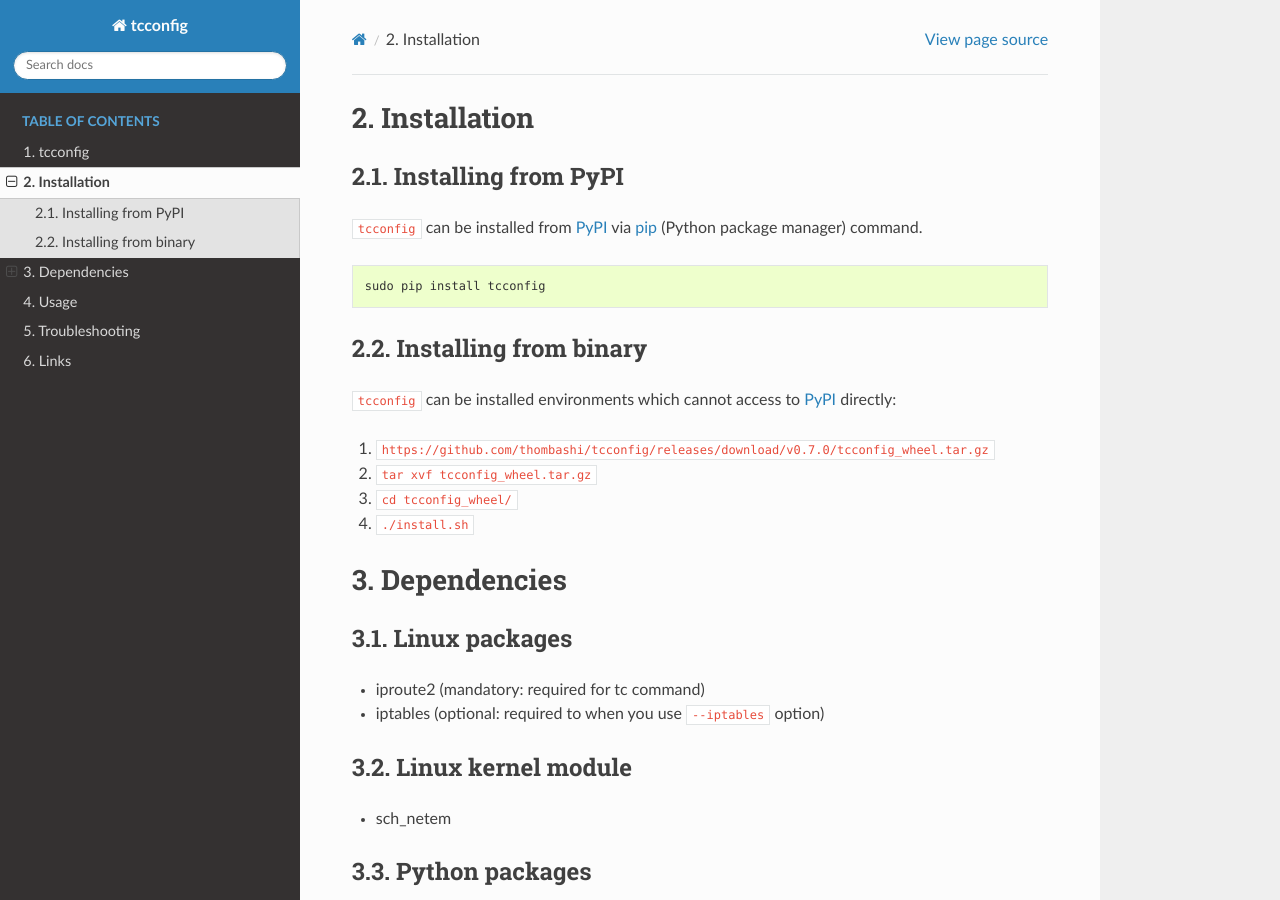
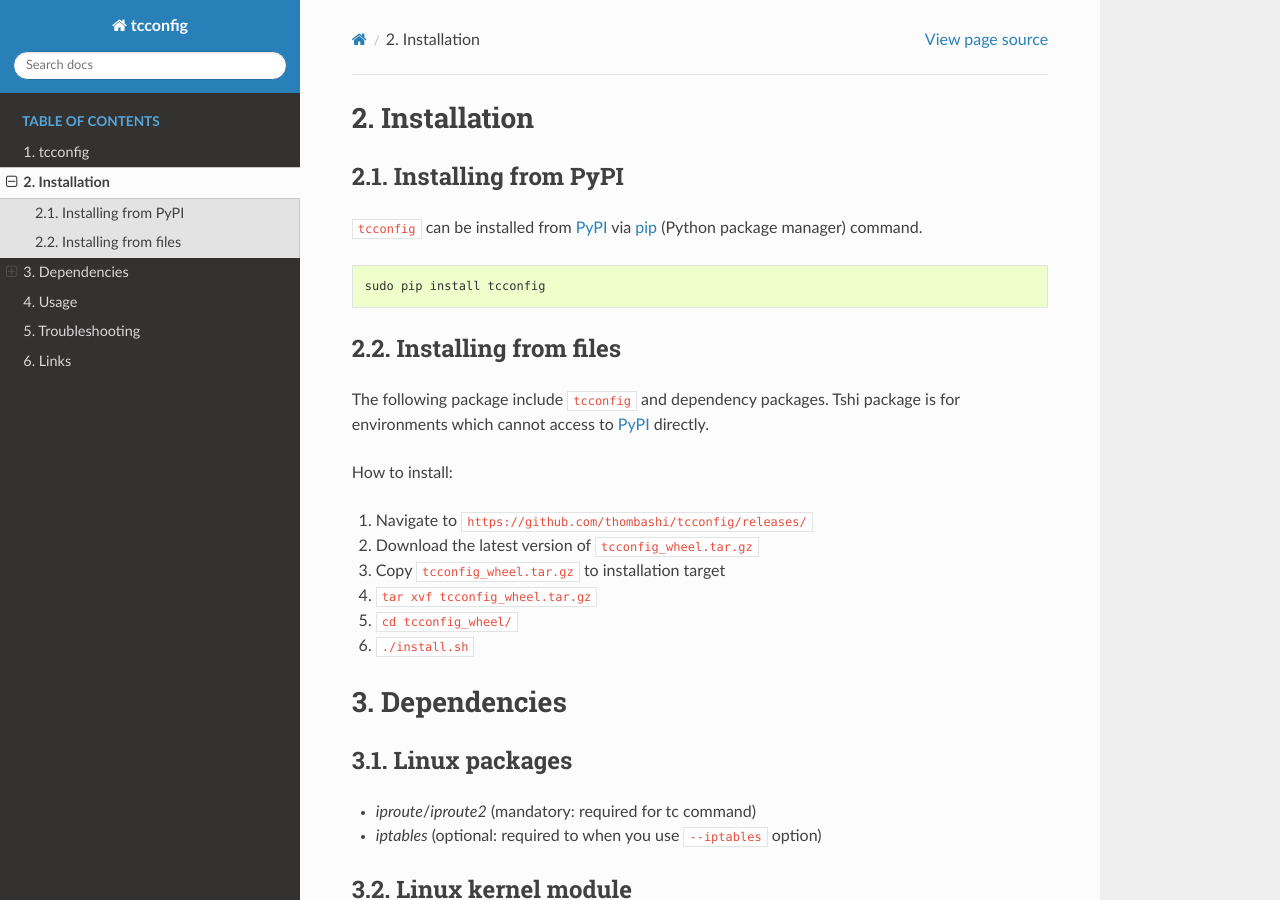
Before and after one commit to thombashi/tcconfig, a Sphinx documentation site: the page built from docs/pages/installation.rst, in a window 1280 px wide and 900 px high. Built offline with Sphinx 7.4.7 and the Read the Docs theme 2.0.0, drawn with Linux system fonts in a browser that asks for light colours; pages that are not in the unit, such as notebooks, are missing from menus.

Commit message:
Update docs

```diff
--- a/docs/pages/installation.rst
+++ b/docs/pages/installation.rst
@@ -11,15 +11,20 @@ Installing from PyPI
     sudo pip install tcconfig
 
 
-Installing from binary
+Installing from files
 ------------------------------
-``tcconfig`` can be installed environments which cannot access to
-`PyPI <https://pypi.python.org/pypi>`__ directly:
+The following package include ``tcconfig`` and dependency packages.
+Tshi package is for environments which cannot access to
+`PyPI <https://pypi.python.org/pypi>`__ directly.
 
-1. ``https://github.com/thombashi/tcconfig/releases/download/v0.7.0/tcconfig_wheel.tar.gz``
-2. ``tar xvf tcconfig_wheel.tar.gz``
-3. ``cd tcconfig_wheel/``
-4. ``./install.sh``
+How to install:
+
+1. Navigate to ``https://github.com/thombashi/tcconfig/releases/``
+2. Download the latest version of ``tcconfig_wheel.tar.gz``
+3. Copy ``tcconfig_wheel.tar.gz`` to installation target
+4. ``tar xvf tcconfig_wheel.tar.gz``
+5. ``cd tcconfig_wheel/``
+6. ``./install.sh``
 
 
 Dependencies
@@ -27,8 +32,8 @@ Dependencies
 
 Linux packages
 --------------
-- iproute2 (mandatory: required for tc command)
-- iptables (optional: required to when you use ``--iptables`` option)
+- `iproute`/`iproute2` (mandatory: required for tc command)
+- `iptables` (optional: required to when you use ``--iptables`` option)
 
 Linux kernel module
 ----------------------------
```
Also changed, not shown: docs/pages/usage/tcdel/tcdel_help_output.txt (+7 -4 lines), docs/pages/usage/tcset/advanced_usage.rst (+21 -15 lines), docs/pages/usage/tcset/tcset_help_output.txt (+8 -1 lines), docs/pages/usage/tcshow/tcshow_help_output.txt (+7 -4 lines), 1 other file.
